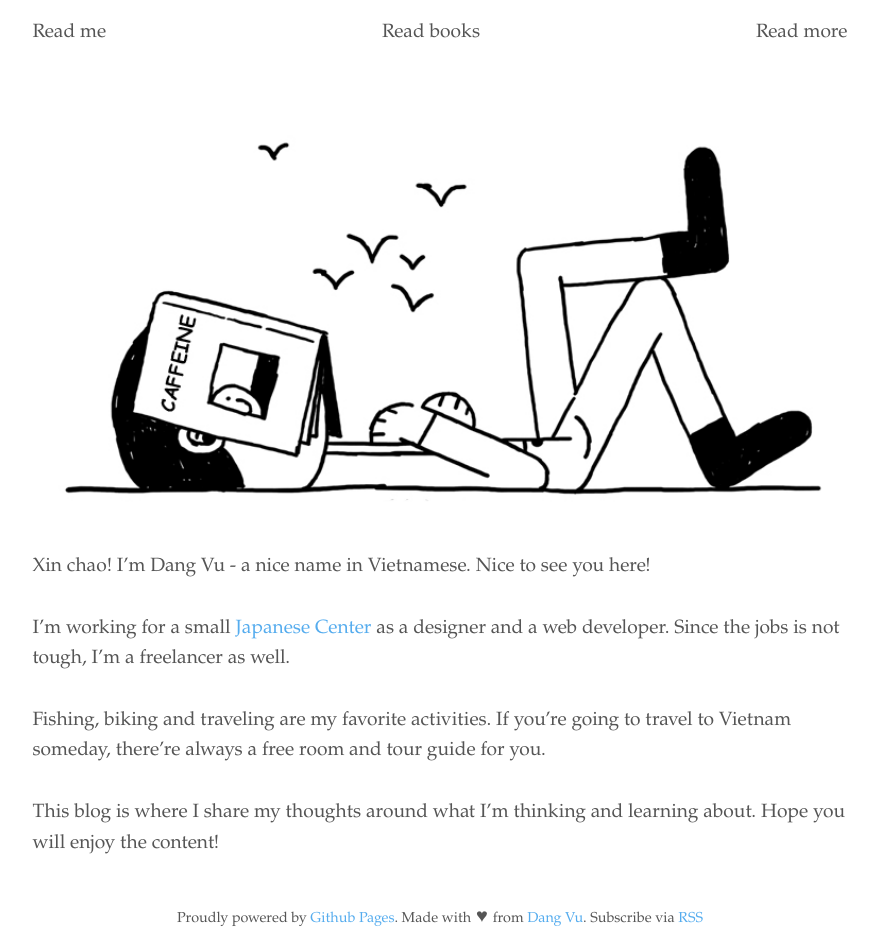
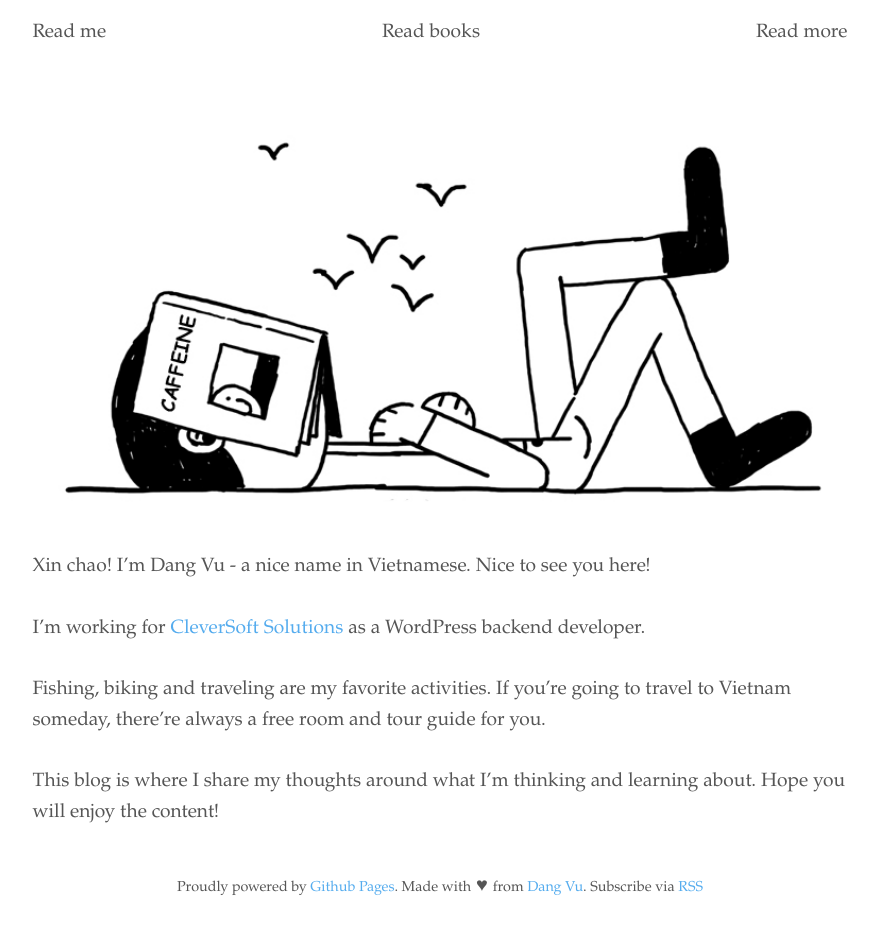
Before and after one commit to i30/i30.github.io, a Jekyll site: the page built from about.md, in a window 1280 px wide. Shown: the whole page, without its empty margins (200-1078 px from the left). Built offline with Jekyll 4.4.1, drawn with Linux system fonts in a browser that asks for light colours; comment, search, counter and statistics services are not loaded; after the commit the page ends 918 px from its top, so only the background shows below that.

Commit message:
Update about.md

```diff
--- a/about.md
+++ b/about.md
@@ -5,7 +5,7 @@ permalink: /about/
 ---
 Xin chao! I'm Dang Vu - a nice name in Vietnamese. Nice to see you here!
 
-I'm working for a small [Japanese Center](https://ja.mina.edu.vn) as a designer and a web developer. Since the jobs is not tough, I'm a freelancer as well.
+I'm working for [CleverSoft Solutions](http://cleversoft.co) as a WordPress backend developer.
 
 Fishing, biking and traveling are my favorite activities. If you're going to travel to Vietnam someday, there're always a free room and tour guide for you.
 
```
